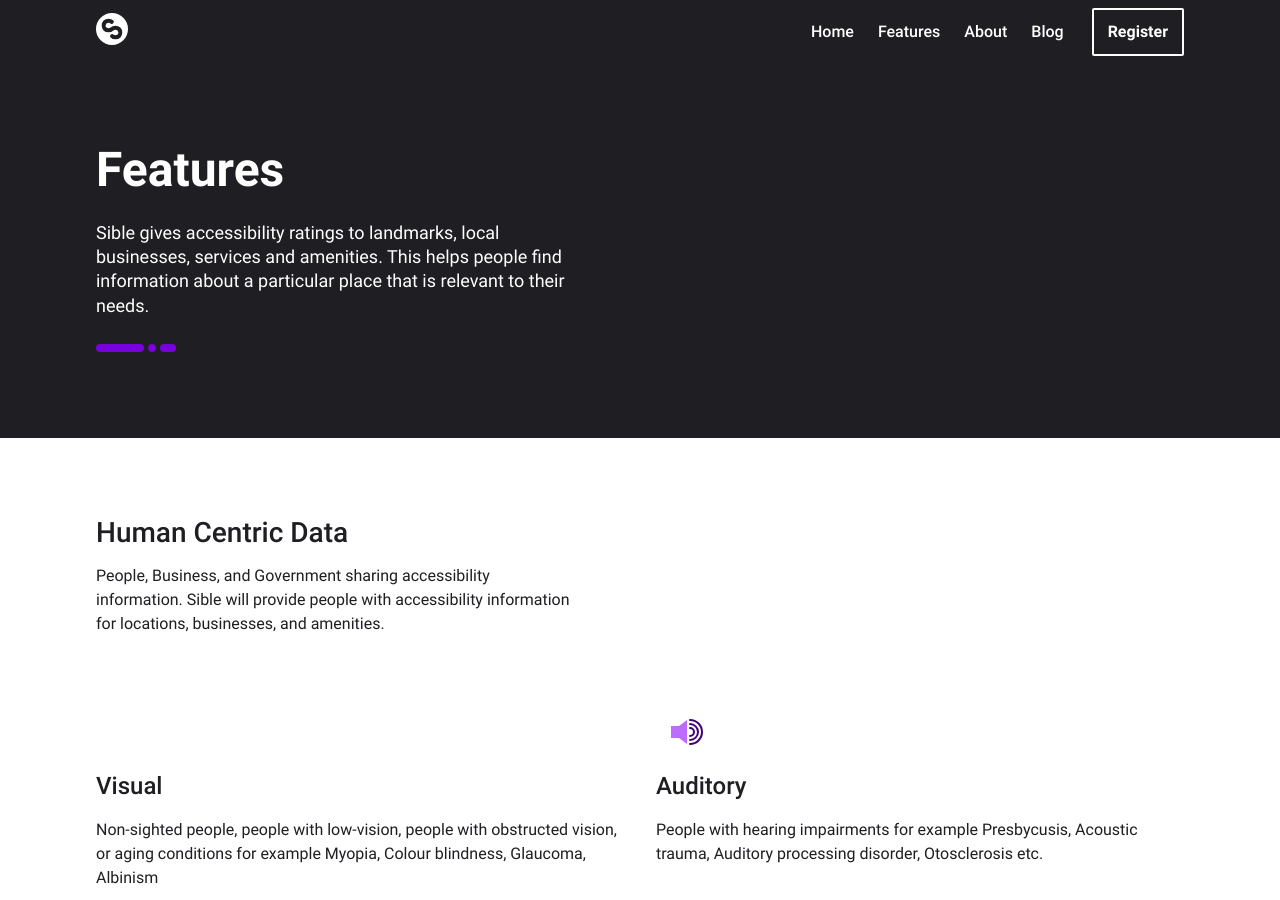
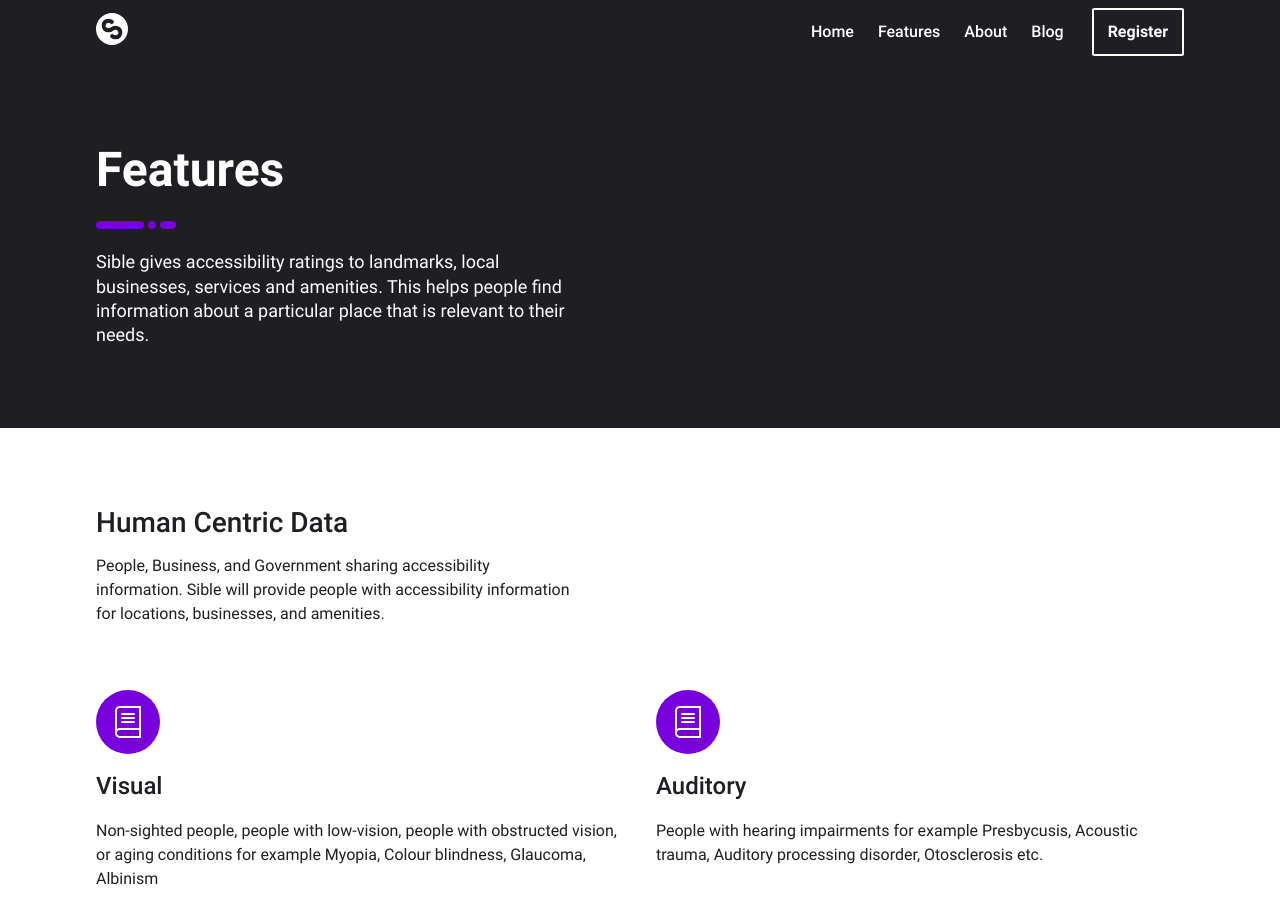
Before and after one commit to scottdejonge/sible.org, a Jekyll site: the page built from pages/features.html, in a window 1280 px wide and 900 px high. Built offline with Jekyll 4.4.1, drawn with Linux system fonts in a browser that asks for light colours.

Commit message:
Icons and page ehader

```diff
--- a/_includes/section/page-header.html
+++ b/_includes/section/page-header.html
@@ -1,11 +1,13 @@
 <section class="section">
   <div class="section-inner padding-vertical-xl background-dark color-white">
     <div class="container">
-      <h1 class="title title-xl font-weight-bold">{{ page.title }}</h1>
+      <h1 class="title title-xl font-weight-bold no-margin">{{ page.title }}</h1>
+      <div class="margin-vertical-xs">
+        {% include svg/line-4.svg %}
+      </div>
       {% if page.description %}
         <p class="lead max-width-30rem">{{ page.description }}</p>
       {% endif %}
-      {% include svg/line-4.svg %}
     </div>
   </div>
 </section>
--- a/pages/features.html
+++ b/pages/features.html
@@ -21,10 +21,12 @@ permalink: /features/
           <div class="column-inner">
 
             <section class="flex flex-column flex-auto">
-              <header class="flex-none">
-                <svg class="symbol" xmlns="http://www.w3.org/2000/svg" xmlns:xlink="http://www.w3.org/1999/xlink">
-                  <use xlink:href="{{ site.baseurl}}/assets/icons/icons.svg#eye"></use>
-                </svg>
+              <header class="flex-none margin-bottom-xs">
+                <figure class="symbol background-secondary">
+                  <svg class="stroke-white" width="3rem" height="3rem" xmlns="http://www.w3.org/2000/svg" xmlns:xlink="http://www.w3.org/1999/xlink">
+                    <use xlink:href="{{ site.baseurl}}/assets/icons/icons.svg#book"></use>
+                  </svg>
+                </figure>
               </header>
               <div class="flex-auto">
                 <h3 class="no-margin">Visual</h3>
@@ -49,10 +51,12 @@ permalink: /features/
           <div class="column-inner">
 
             <section class="flex flex-column flex-auto">
-              <header class="flex-none">
-                <svg class="symbol" xmlns="http://www.w3.org/2000/svg" xmlns:xlink="http://www.w3.org/1999/xlink">
-                  <use xlink:href="{{ site.baseurl}}/assets/icons/icons.svg#audio"></use>
-                </svg>
+              <header class="flex-none margin-bottom-xs">
+                <figure class="symbol background-secondary">
+                  <svg class="stroke-white" width="3rem" height="3rem" xmlns="http://www.w3.org/2000/svg" xmlns:xlink="http://www.w3.org/1999/xlink">
+                    <use xlink:href="{{ site.baseurl}}/assets/icons/icons.svg#book"></use>
+                  </svg>
+                </figure>
               </header>
               <div class="flex-auto">
                 <h3 class="no-margin">Auditory</h3>
@@ -77,10 +81,12 @@ permalink: /features/
           <div class="column-inner">
 
             <section class="flex flex-column flex-auto">
-              <header class="flex-none">
-                <svg class="symbol" xmlns="http://www.w3.org/2000/svg" xmlns:xlink="http://www.w3.org/1999/xlink">
-                  <use xlink:href="{{ site.baseurl}}/assets/icons/icons.svg#warning"></use>
-                </svg>
+              <header class="flex-none margin-bottom-xs">
+                <figure class="symbol background-secondary">
+                  <svg class="stroke-white" width="3rem" height="3rem" xmlns="http://www.w3.org/2000/svg" xmlns:xlink="http://www.w3.org/1999/xlink">
+                    <use xlink:href="{{ site.baseurl}}/assets/icons/icons.svg#book"></use>
+                  </svg>
+                </figure>
               </header>
               <div class="flex-auto">
                 <h3 class="no-margin">Motor</h3>
@@ -105,10 +111,12 @@ permalink: /features/
           <div class="column-inner">
 
             <section class="flex flex-column flex-auto">
-              <header class="flex-none">
-                <svg class="symbol" xmlns="http://www.w3.org/2000/svg" xmlns:xlink="http://www.w3.org/1999/xlink">
-                  <use xlink:href="{{ site.baseurl}}/assets/icons/icons.svg#lightbulb"></use>
-                </svg>
+              <header class="flex-none margin-bottom-xs">
+                <figure class="symbol background-secondary">
+                  <svg class="stroke-white" width="3rem" height="3rem" xmlns="http://www.w3.org/2000/svg" xmlns:xlink="http://www.w3.org/1999/xlink">
+                    <use xlink:href="{{ site.baseurl}}/assets/icons/icons.svg#book"></use>
+                  </svg>
+                </figure>
               </header>
               <div class="flex-auto">
                 <h3 class="no-margin">Cognitive</h3>
```
Also changed, not shown: pages/about.html (+15 -9 lines).
